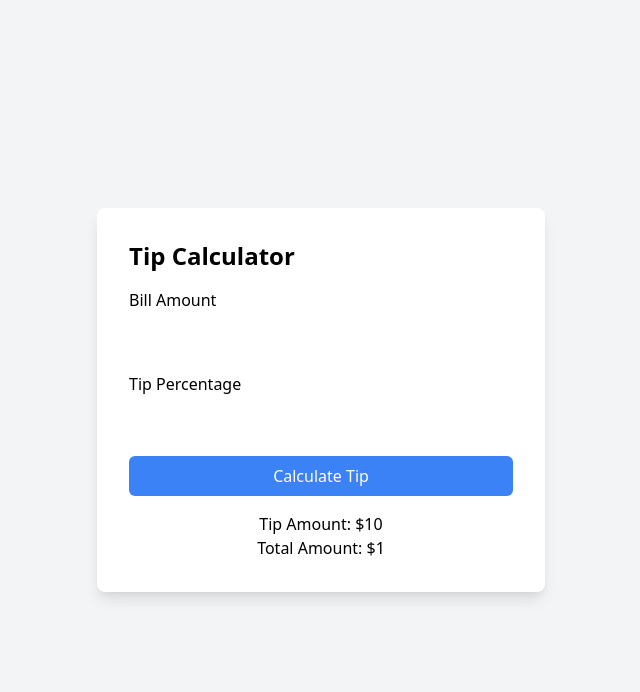
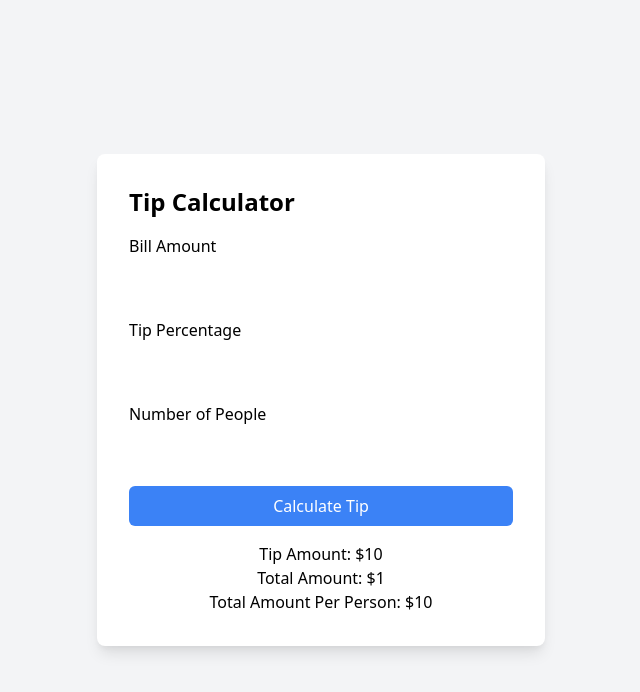
Before and after one commit to Afeez-Ola/web_BMI, a Flask app: template templates/index.html in a window 1280 px wide. Shown: the top 692 px of the page, without its empty margins (319-959 px from the left). Run offline with Flask 3, Linux system fonts and the light colour scheme; the template is opened without the code that fills it: most values are stand-ins (such as "Sample title", 1, 10 or a date in 2020).

Commit message:
Refactoring

```diff
--- a/main.py
+++ b/main.py
@@ -6,29 +6,32 @@ os.getcwd()
 app = Flask(__name__)
 
 
-def getInputs():
-    bill_amount = float(input("What was the total bill: "))
-    tip_percentage = float(input("What is the total tip: "))
-    number_of_people = int(input("How many people to split with: "))
-
-    return tip_percentage, bill_amount, number_of_people
+# def getInputs():
+#     bill_amount = float(input("What was the total bill: "))
+#     tip_percentage = float(input("What is the total tip: "))
+#     number_of_people = int(input("How many people to split with: "))
+#
+#     return tip_percentage, bill_amount, number_of_people
 
 
-def tip_calculations():
-    tip_percentage, bill_amount, number_of_people = getInputs()
-
-    total_tip = bill_amount * (tip_percentage / 100)
-    total_bill = total_tip + bill_amount
-    return total_bill,total_tip
+def tip_calculations(tip_percentage, bill_amount, number_of_people):
+    total_tip = bill_amount * (float(tip_percentage) / 100)
+    total_bill = float(total_tip + bill_amount)
+    amount_per_person = float(total_bill / number_of_people)
+    return total_bill, total_tip, amount_per_person
 
 
 @app.route("/", methods=["GET", "POST"])
 def main():
     result = None
     if request.method == "POST":
-        result = "We are up"
+        bill_amount = request.form["bill-amount"]
+        tip_percentage = request.form["tip-percentage"]
+        number_of_people = request.form["number-of-people"]
+
+        total_bill, total_tip, amount_per_person = tip_calculations(tip_percentage, bill_amount, number_of_people)
+
     return render_template("index.html", )
-
 
 
 if __name__ == "__main__":
--- a/templates/index.html
+++ b/templates/index.html
@@ -19,6 +19,10 @@
         <input type="number" id="tip-percentage" name="tip-percentage" class="border-gray-300 rounded-md w-full py-2 px-3 focus:outline-none focus:ring-2 focus:ring-blue-500" required>
       </div>
       <div>
+        <label for="number-of-people" class="block font-medium mb-1">Number of People</label>
+        <input type="number" id="number-of-people" name="number-of-people" class="border-gray-300 rounded-md w-full py-2 px-3 focus:outline-none focus:ring-2 focus:ring-blue-500" required>
+      </div>
+      <div>
         <button type="submit" class="bg-blue-500 hover:bg-blue-600 text-white font-medium py-2 px-4 rounded-md w-full">Calculate Tip</button>
       </div>
     </form>
@@ -26,6 +30,7 @@
     <div class="mt-4 text-center">
       <p>Tip Amount: ${{ tip_amount|round(2) }}</p>
       <p>Total Amount: ${{ total_amount|round(2) }}</p>
+      <p>Total Amount Per Person: ${{ amount_per_person|round(2) }}</p>
     </div>
     {% endif %}
   </div>
```
